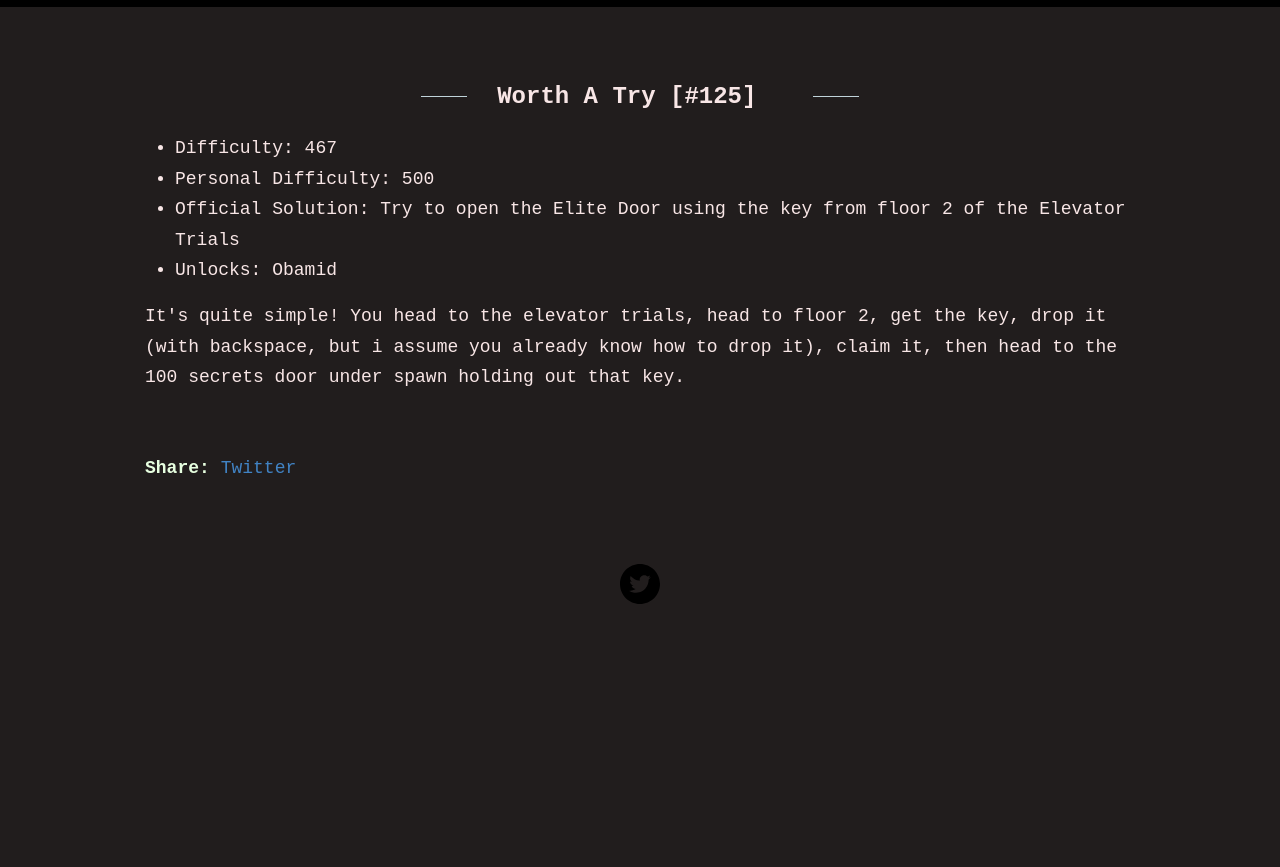
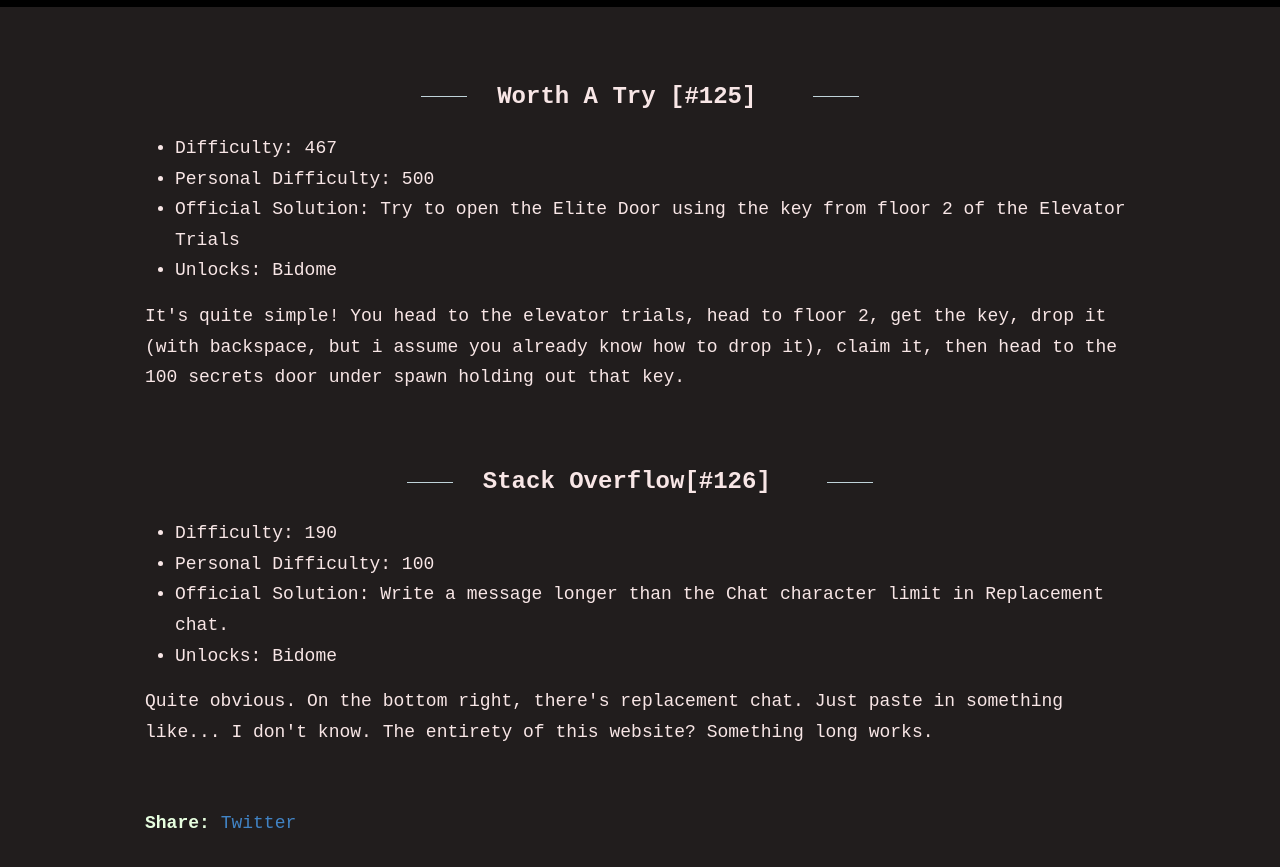
Before and after one commit to pwoofy/pwoofy.github.io, a Jekyll site: the page built from _posts/2025-09-12-secretuniverse.md, in a window 1280 px wide and 900 px high, scrolled down 134485 px. Shown: the top 867 px of the window. Built offline with Jekyll 4.4.1, drawn with Linux system fonts in a browser that asks for light colours; before the commit the page ends 135120 px from its top, so only the background shows below that; some of the changed text lies outside the part shown.

Commit message:
added more tools

```diff
--- a/_posts/2025-09-12-secretuniverse.md
+++ b/_posts/2025-09-12-secretuniverse.md
@@ -2810,8 +2810,20 @@ Thank you for reading.
 <li>Difficulty: 467</li>
 <li>Personal Difficulty: 500</li>
 <li>Official Solution: Try to open the Elite Door using the key from floor 2 of the Elevator Trials</li>
-<li>Unlocks: Obamid</li>
+<li>Unlocks: Bidome</li>
 </ul>
 <p>It's quite simple! You head to the elevator trials, head to floor 2, get the key, drop it (with backspace, but i assume you already know how to drop it), claim it, then head to the 100 secrets door under spawn holding out that key.</p>
 </div>
 <br>
+
+<div class="puzzle-entry" markdown="1">
+<h2>Stack Overflow[#126]</h2>
+<ul>
+<li>Difficulty: 190</li>
+<li>Personal Difficulty: 100</li>
+<li>Official Solution: Write a message longer than the Chat character limit in Replacement chat.</li>
+<li>Unlocks: Bidome</li>
+</ul>
+<p>Quite obvious. On the bottom right, there's replacement chat. Just paste in something like... I don't know. The entirety of this website? Something long works.</p>
+</div>
+<br>
--- a/assets/puzzle-styler.js
+++ b/assets/puzzle-styler.js
@@ -1,7 +1,7 @@
 document.addEventListener('DOMContentLoaded', function() {
   const puzzleEntries = document.querySelectorAll('.puzzle-entry');
   const allSecretsData = [];
-  const totalSecretsDocumented = 125;
+  const totalSecretsDocumented = 126;
   let unknownCount = 0;
 
   puzzleEntries.forEach((entry, index) => {
```
